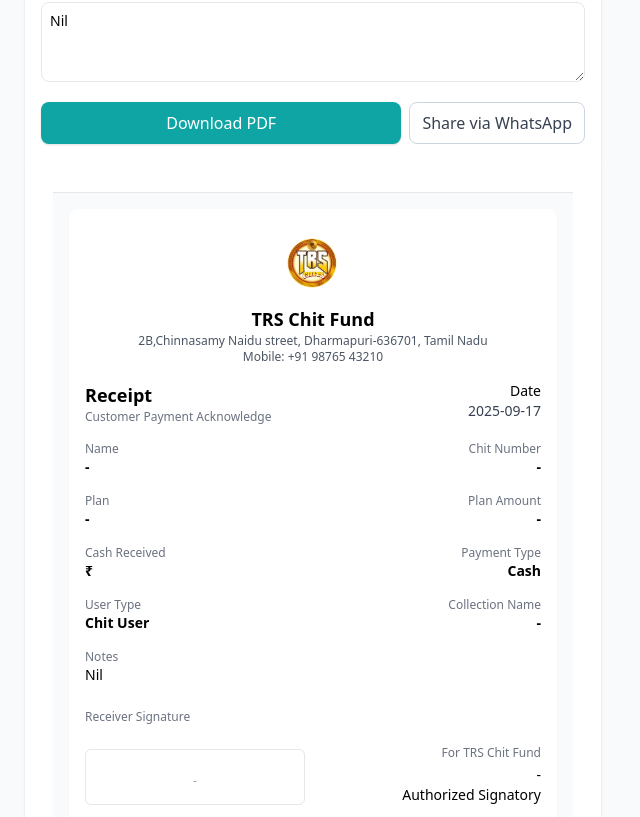
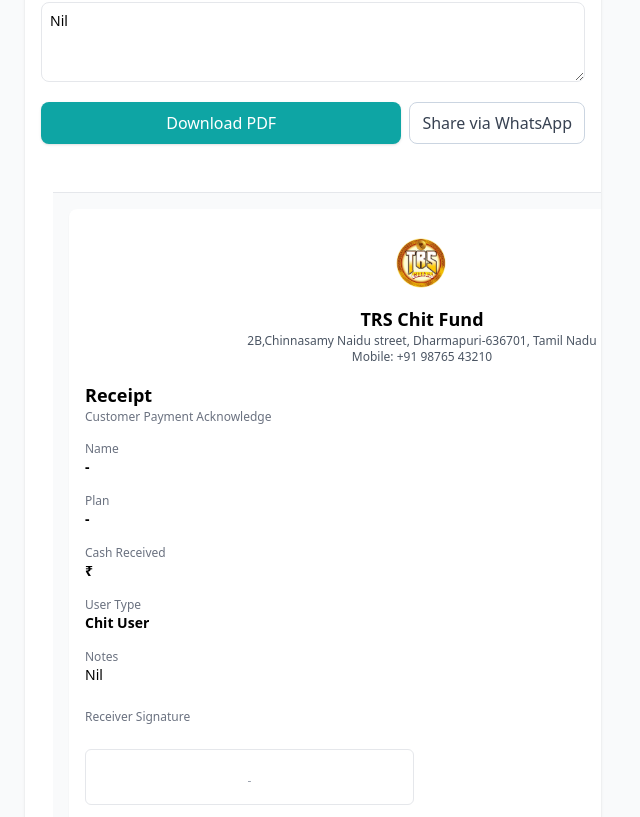
Before and after one commit to selvaganapathi-DA/TRSReceipt, a React (Create React App) app: page / in a window 1280 px wide. Shown: the part 637-1454 px from the top of the page, without its empty margins (327-967 px from the left). Built offline with nearby package versions, Linux system fonts and the light colour scheme.

Commit message:
fifth time

```diff
--- a/src/ChitFundInvoice.jsx
+++ b/src/ChitFundInvoice.jsx
@@ -93,7 +93,7 @@
   const imgHeight = (imgProps.height * pdfWidth) / imgProps.width;
 
   // add with margins (10mm each side)
-  const margin = 10;
+  const margin = 1;
   const usableWidth = pdfWidth - margin * 2;
   const usableHeight = (imgProps.height * usableWidth) / imgProps.width;
 
@@ -252,9 +252,9 @@
    <div
   ref={invoiceRef}
   id="invoice-preview"
-  className="bg-white rounded-lg shadow-sm print:shadow-none
+  className="bg-white rounded-lg w-full sm:w-[794px] sm:min-h-[1123px] mx-auto print:shadow-none
              px-4 sm:px-7 py-6 sm:py-8
-             w-full max-w-[794px] mx-auto"
+            max-w-[794px] mx-auto"
 >
 
   <div className="border-t p-4 bg-gray-50 print:bg-white">
@@ -398,10 +398,11 @@
           body * { visibility: visible; }
           #invoice-preview {
  width: 210mm;
-    min-height: 297mm;
-    padding: 15mm;
-    margin: 0 auto;
-    box-sizing: border-box;
+    height: 297mm;
+   margin: 0;
+    padding: 0;
+    border: none;
+    box-shadow: none;
   } , #invoice-preview * { padding-left: 5%;
   padding-right: 5%; visibility: visible; }
           form, .btn-primary, .btn-outline, .btn-ghost { display:none !important; }
```
